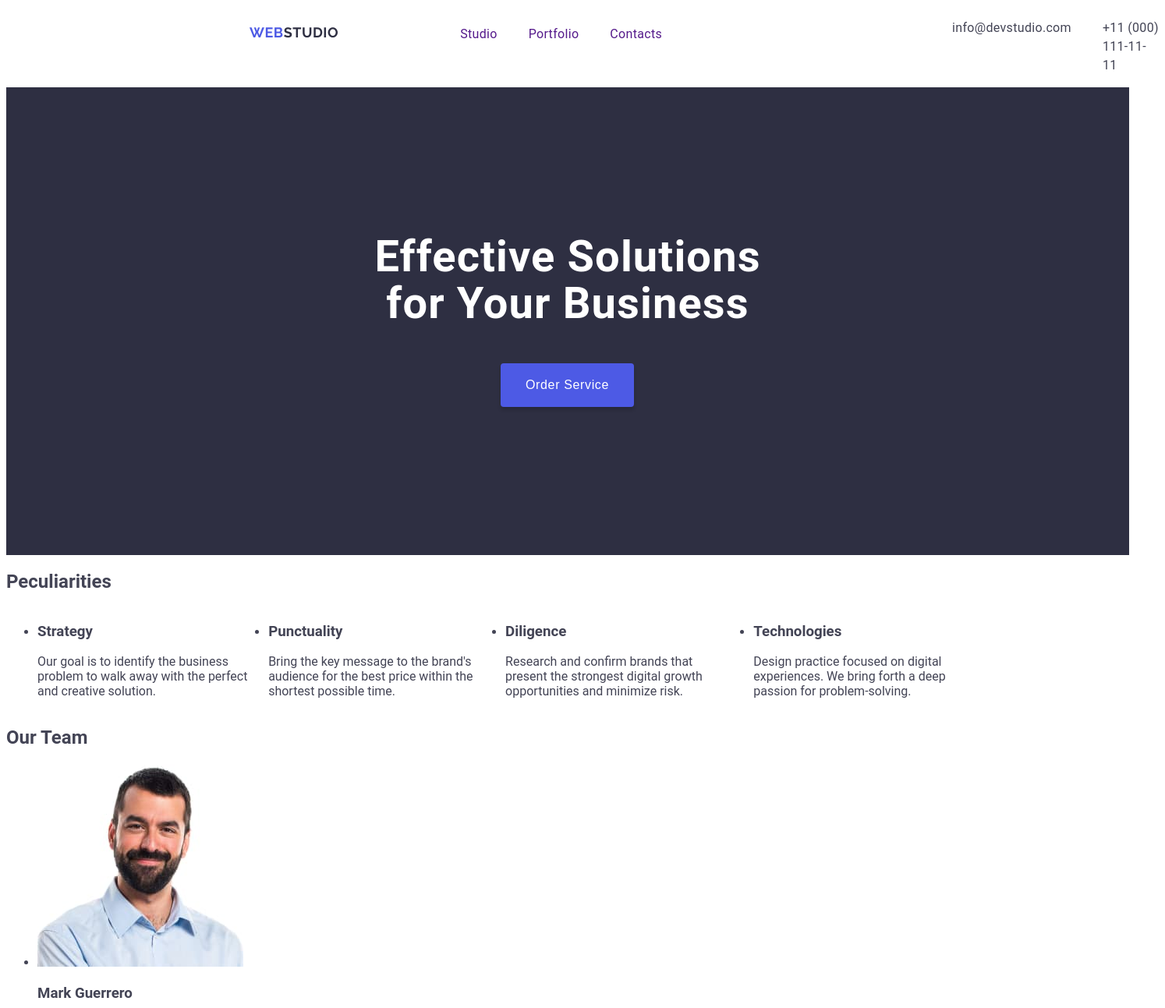
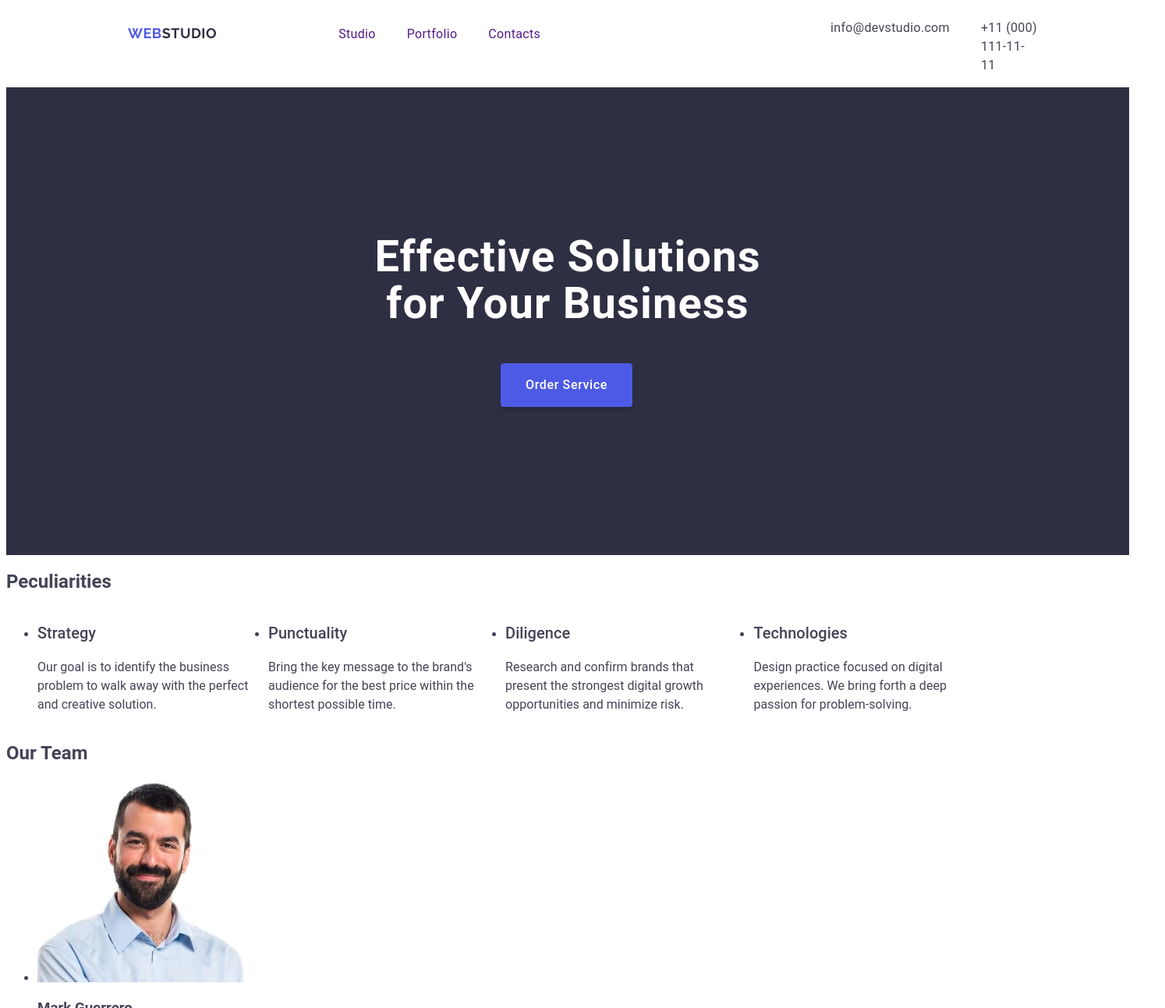
Before and after one commit to oksana12345678/goit-markup-hw-02, a plain HTML site: page index.html in a window 1280 px wide. Shown: the top 1293 px of the page at 78% size, 1494 px wide, since content can reach past the window. Drawn offline with Linux system fonts and the light colour scheme.

Commit message:
section two

```diff
--- a/css/styles.css
+++ b/css/styles.css
@@ -1,7 +1,7 @@
 body {
   background: #fff;
   color: #434455;
-  font-family: "Roboto", Raleway, sans-serif;
+  font-family: "Roboto", sans-serif;
 }
 /*menu*/
 header {
@@ -14,12 +14,6 @@ header li {
   display: flex;
 }
 .logo {
-  color: #2e2f42;
-  font-family: "Raleway";
-  font-size: 18px;
-  line-height: 1.16em;
-  letter-spacing: 0.54px;
-  text-transform: uppercase;
   margin-top: 24px;
   margin-left: 156px;
   margin-right: 76px;
@@ -28,13 +22,21 @@ header li {
 }
 .logo-web {
   color: #4d5ae5;
-  font-family: "Raleway";
+  font-family: "Raleway", sans-serif;
+  font-weight: 500;
   font-size: 18px;
-  line-height: 1.16em;
+  line-height: 1.17em;
   letter-spacing: 0.54px;
   text-transform: uppercase;
-  margin-top: 24px;
-  margin-left: 156px;
+}
+.logo-stud {
+  color: #2e2f42;
+  font-family: "Raleway", sans-serif;
+  font-weight: 500;
+  font-size: 18px;
+  line-height: 1.17em;
+  letter-spacing: 0.54px;
+  text-transform: uppercase;
 }
 .conteiner-menu {
   color: #2e2f42;
@@ -69,10 +71,13 @@ header li {
 .conteiner-menu-items:focus {
   color: #404bbf;
 }
+.conteiner-address {
+  font-style: normal;
+}
+
 .conteiner-contakts {
   display: flex;
   flex-direction: row;
-  font-style: normal;
 }
 .conteiner-contakts-items {
   text-decoration: none;
@@ -101,6 +106,7 @@ header li {
 }
 .title {
   color: #fff;
+
   text-align: center;
   font-size: 56px;
   line-height: 1.07em;
@@ -114,6 +120,8 @@ header li {
 .conteiner-title-button {
   border-radius: 4px;
   background: #4d5ae5;
+  font-family: "Roboto", sans-serif;
+  font-weight: 500;
   box-shadow: 0px 4px 4px 0px rgba(0, 0, 0, 0.15);
   color: #fff;
   padding-top: 16px;
@@ -130,7 +138,18 @@ header li {
   margin-left: 634px;
 }
 .conteiner-title-button:hover {
-  color: #404bbf;
+  background-color: #404bbf;
+}
+.conteiner-title-button:focus {
+  background-color: #404bbf;
+}
+.conteiner-text-title {
+  font-family: Roboto;
+  font-size: 20px;
+  font-style: normal;
+  font-weight: 500;
+  line-height: 1.2em;
+  letter-spacing: 0.002em;
 }
 .main-content-text {
   display: flex;
@@ -139,3 +158,11 @@ header li {
 .main-content-text-items {
   margin-right: 24px;
 }
+.conteiner-text {
+  font-family: Roboto;
+  font-size: 16px;
+  font-style: normal;
+  font-weight: 400;
+  line-height: 1.5em;
+  letter-spacing: 0.002em;
+}
--- a/index.html
+++ b/index.html
@@ -22,7 +22,8 @@
     <header>
       <nav class="conteiner-nav">
         <a href="./index.html" class="logo">
-          <span class="logo-web">Web</span>Studio</a
+          <span class="logo-web"> Web</span
+          ><span class="logo-stud">Studio</span></a
         >
         <ul class="conteiner-menu">
           <li><a href="" class="conteiner-menu-items">Studio</a></li>
@@ -30,7 +31,7 @@
           <li><a href="" class="conteiner-menu-items">Contacts</a></li>
         </ul>
       </nav>
-      <address>
+      <address class="conteiner-address">
         <ul class="conteiner-contakts">
           <li>
             <a href="mailto:info@devstudio.com" class="conteiner-contakts-items"
@@ -58,29 +59,29 @@
         <h2>Peculiarities</h2>
         <ul class="main-content-text">
           <li class="main-content-text-items">
-            <h3>Strategy</h3>
-            <p>
+            <h3 class="conteiner-text-title">Strategy</h3>
+            <p class="conteiner-text">
               Our goal is to identify the business problem to walk away with the
               perfect and creative solution.
             </p>
           </li>
           <li class="main-content-text-items">
-            <h3>Punctuality</h3>
-            <p>
+            <h3 class="conteiner-text-title">Punctuality</h3>
+            <p class="conteiner-text">
               Bring the key message to the brand's audience for the best price
               within the shortest possible time.
             </p>
           </li>
           <li class="main-content-text-items">
-            <h3>Diligence</h3>
-            <p>
+            <h3 class="conteiner-text-title">Diligence</h3>
+            <p class="conteiner-text">
               Research and confirm brands that present the strongest digital
               growth opportunities and minimize risk.
             </p>
           </li>
           <li class="main-content-text-items">
-            <h3>Technologies</h3>
-            <p>
+            <h3 class="conteiner-text-title">Technologies</h3>
+            <p class="conteiner-text">
               Design practice focused on digital experiences. We bring forth a
               deep passion for problem-solving.
             </p>
```
